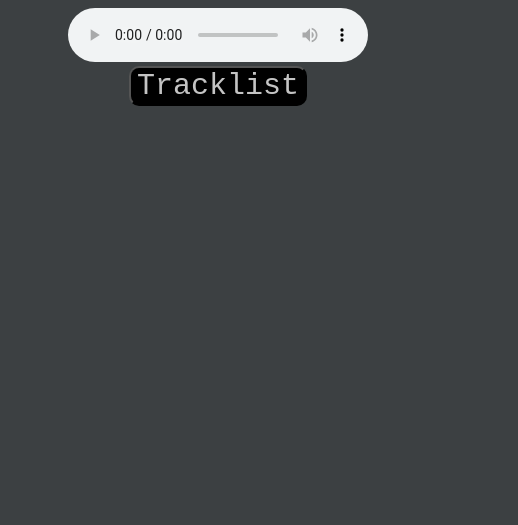
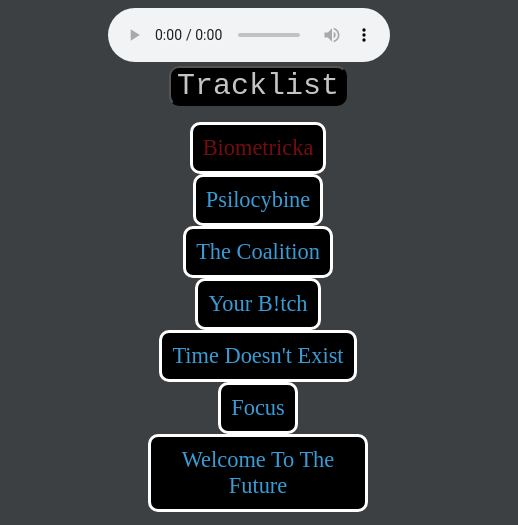
Before and after one commit to Kcaban60123/merk, a website: page dist/index.html in a window 390 px wide. Shown: the top 525 px of the page, 518 px wide, since content can reach past the window. Drawn offline with nearby package versions, Linux system fonts and the light colour scheme.

Commit message:
seventh attempt

```diff
--- a/dist/css/style.css
+++ b/dist/css/style.css
@@ -1,3 +1,5 @@
+
+
 #playlist {
     list-style: none;
 }
@@ -15,6 +17,7 @@
     border-radius: 10px;
     border: 3px solid white;
     background: black;
+    text-align: center;
 }
 
 #playlist .current-song a {
@@ -31,6 +34,8 @@
     background: black;
     font-family: 'Courier New', Courier, monospace;
     border-radius: 10px;
+    text-align: center;
+
 }
 
 h1 {
@@ -41,6 +46,7 @@ h1 {
     color: white;
     margin-top: 20px;
     margin-bottom: 10px;
+    max-width: 100%;
 
 }
 
@@ -89,11 +95,11 @@ i {
     background-size: 100% 100%;
     max-width: 100%;
     margin-bottom: 40px;
- /*   background-image: url('../img/IMG_4711.jpg');
-    background-size: 100% 100%;
-    box-shadow: 1px 2px 10px 10px white;
-    animation: slider 60s infinite;   */
 
+}
+
+img {
+    max-width: 100%;
 }
 
 
@@ -102,21 +108,31 @@ i {
 @media(max-width:500px){
 
     .contains {
-        position:relative;
-        margin: auto;
+        position: relative;
+        margin: center;
         clear:center;
         height:auto;
         z-index: 0;
         text-align: center;
         justify-content: center;
-        padding-left: 60px;
+        padding-left: 100px;
+        padding-right: 50px;
+        }
 
+        #audioPlayer{
+            padding-right: 60px;
         }
 
 
         .button{
 
             text-align: center;
+            margin-right: 60px;
+        }
+
+        #playlist{
+            text-align: center;
+            margin-right: 100px;
         }
 
 
@@ -125,3 +141,14 @@ i {
         padding-top: 500px;
     }
 }
+
+
+
+@media(min-width:520px){
+
+    #playlist{
+        display: none;
+    }
+
+
+}
--- a/dist/index.html
+++ b/dist/index.html
@@ -18,7 +18,7 @@
                     </audio>
                     <div class="dropdown">
                         <button onclick="show_hide()" class="button">Tracklist</button>
-                        <ul style="display: none;" id="playlist">
+                        <ul id="playlist">
                             <li class="current-song"><a href="1. J-Merk - Biometricka (Prod.DjSadhu).mp3">Biometricka</a></li>
                             <li><a href="2. J-Merk - Psilocybine (Prod.DjSadhu).mp3">Psilocybine</a></li>
                             <li><a href="3. J-Merk - The Coalition (Prod.DjSadhu).mp3">The Coalition</a></li>
@@ -119,6 +119,7 @@
 
         }
 
+
         window.onload = changeImg;
 
 
```
